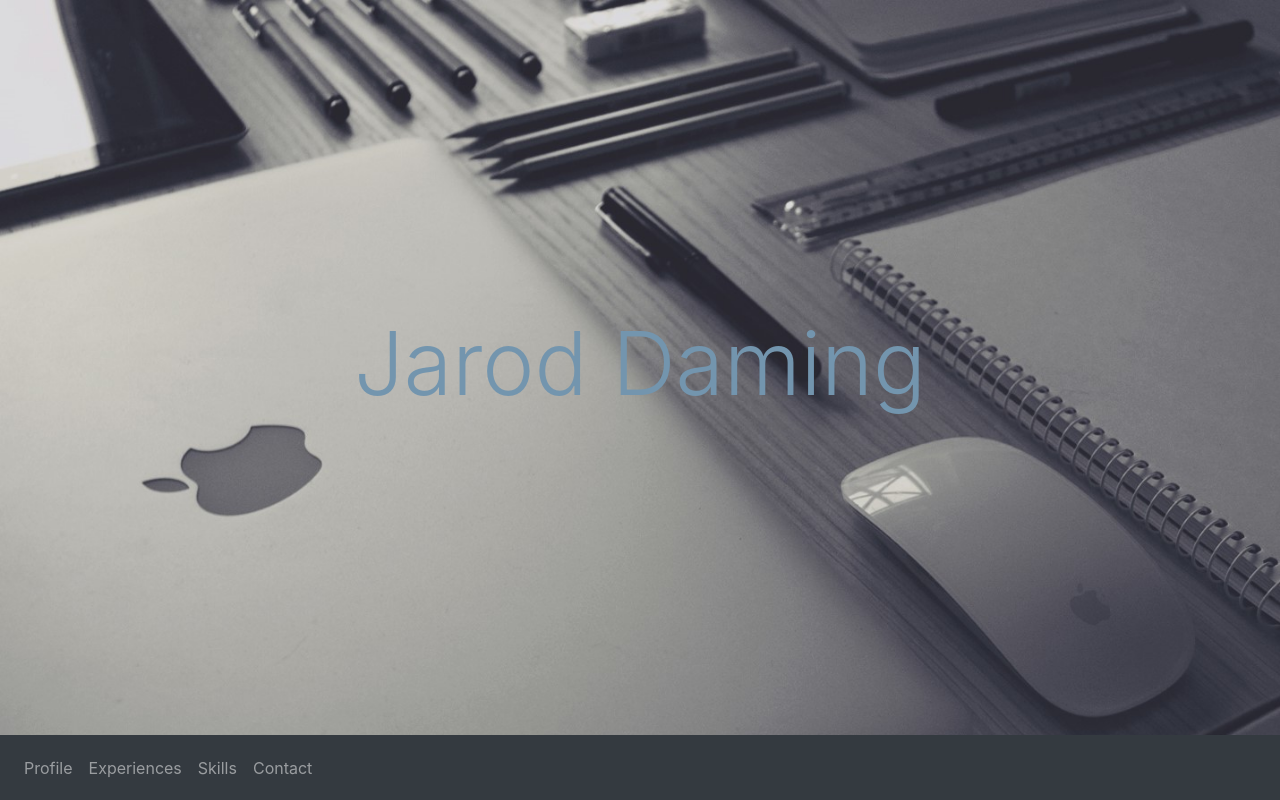
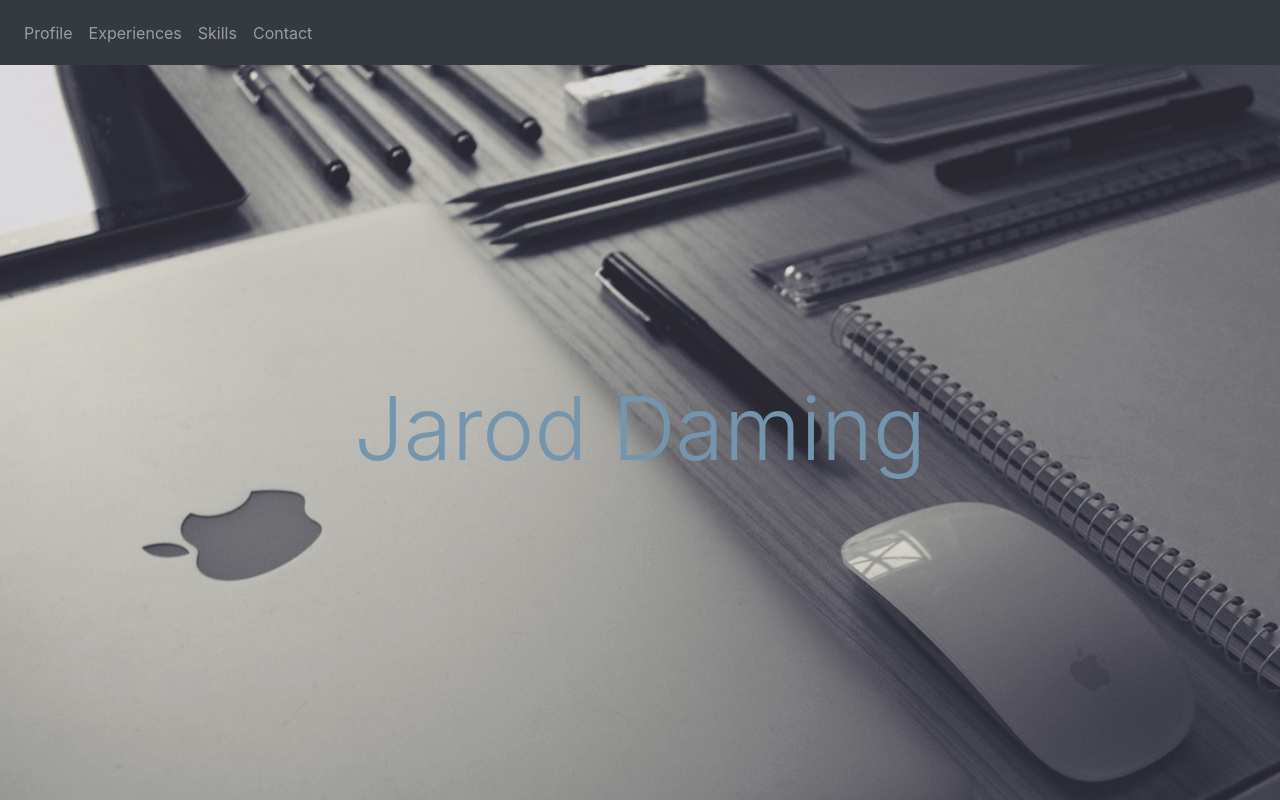
Before and after one commit to Jmdaming/personal-website, an Angular app: page / in a window 1280 px wide. Shown: the top 800 px of the page. Built offline with nearby package versions, Linux system fonts and the light colour scheme.

Commit message:
updates to deploy to heroku

```diff
--- a/src/app/app.component.html
+++ b/src/app/app.component.html
@@ -1,8 +1,16 @@
+<!--<main class="container-fluid">-->
+<!--  <app-jumbotron></app-jumbotron>-->
+<!--</main>-->
+<!--<app-navbar></app-navbar>-->
+<!--<main class="container-fluid">-->
+<!--  <app-profile></app-profile>-->
+<!--  <app-experience></app-experience>-->
+<!--  <app-skills></app-skills>-->
+<!--  <app-contact></app-contact>-->
+<!--</main>-->
+<app-navbar></app-navbar>
 <main class="container-fluid">
   <app-jumbotron></app-jumbotron>
-</main>
-<app-navbar></app-navbar>
-<main class="container-fluid">
   <app-profile></app-profile>
   <app-experience></app-experience>
   <app-skills></app-skills>
```
